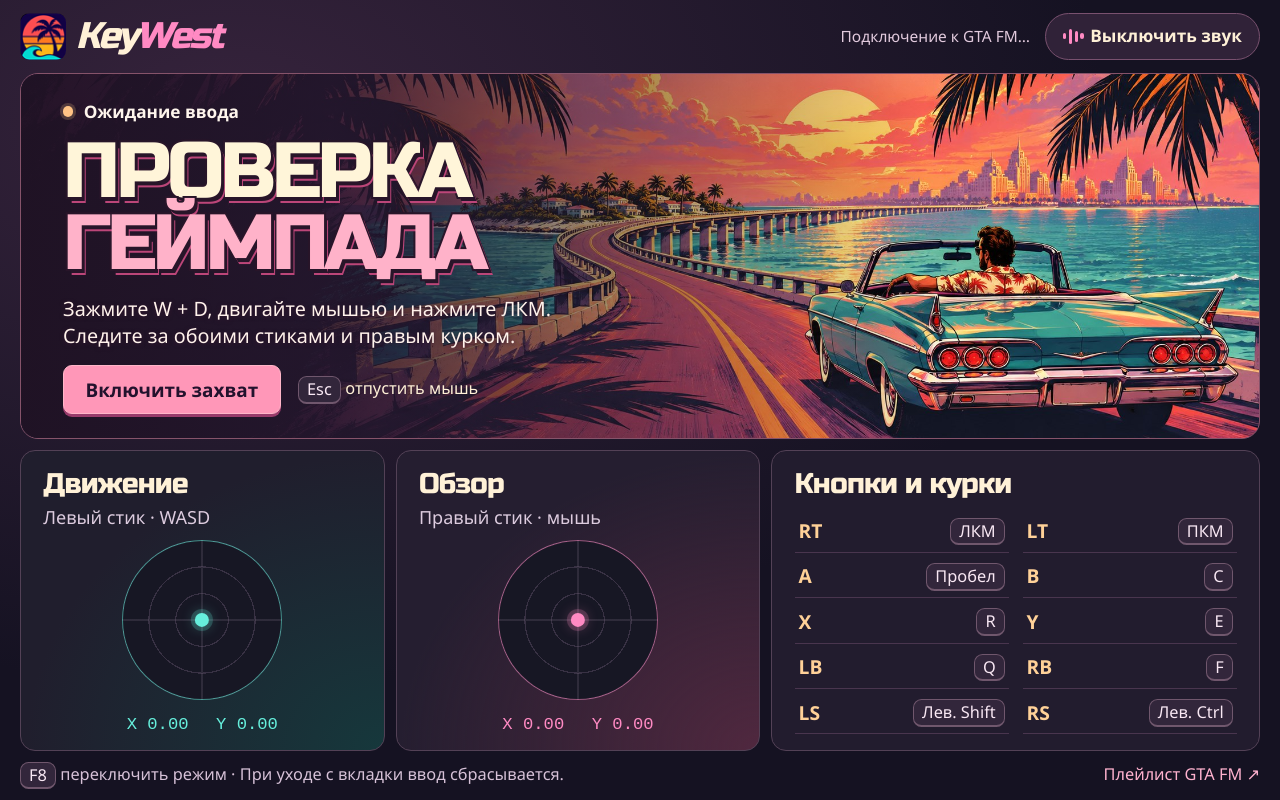
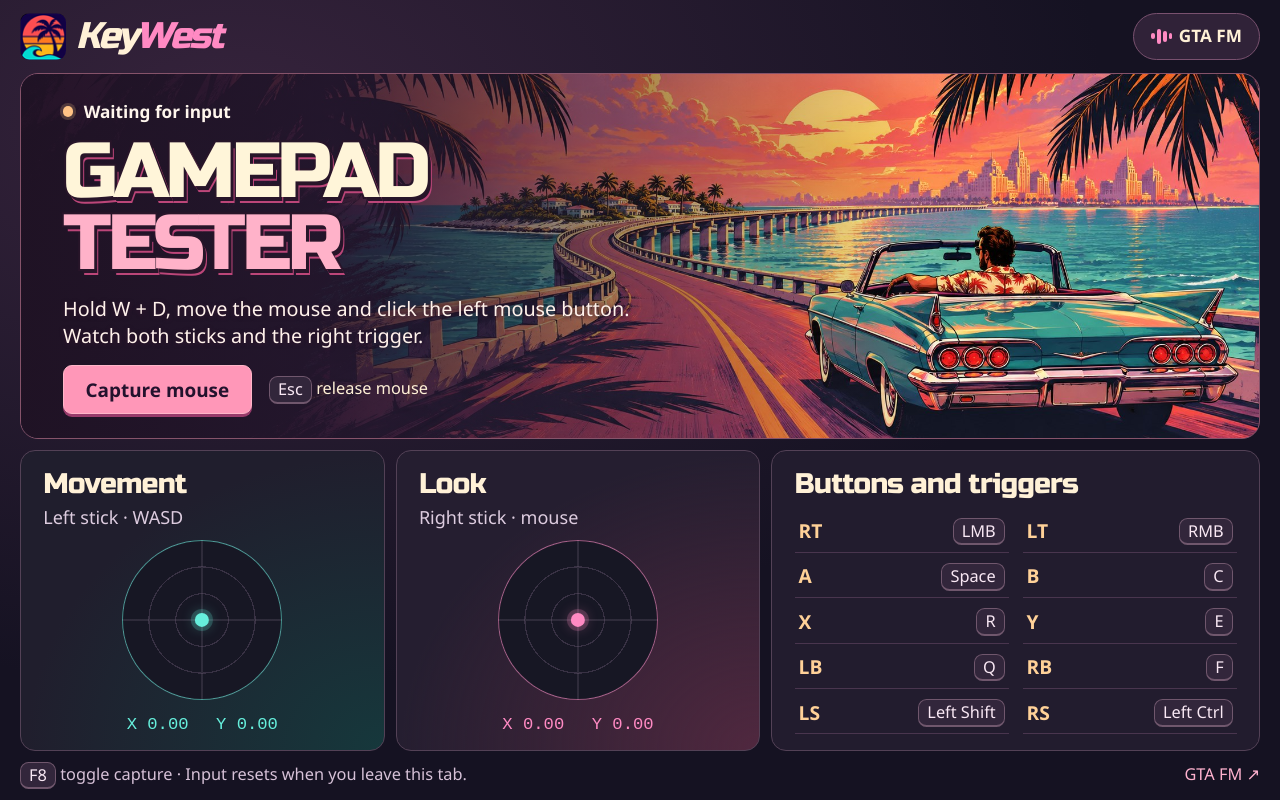
Before and after one commit to gagarinbefree/KeyWASD, a website built with Vite: page index.html in a window 1280 px wide. Built offline with nearby package versions, Linux system fonts and the light colour scheme.

Commit message:
Localize the gamepad tester and simplify the GTA FM control

```diff
--- a/index.html
+++ b/index.html
@@ -1,10 +1,10 @@
 <!doctype html>
-<html lang="ru" data-theme="sunset">
+<html lang="en" data-theme="sunset">
   <head>
     <meta charset="UTF-8">
     <meta name="viewport" content="width=device-width, initial-scale=1">
     <meta name="theme-color" content="#171126">
-    <title>KeyWest · Проверка геймпада</title>
+    <title data-i18n="pageTitle">KeyWest · Gamepad tester</title>
     <link rel="icon" type="image/png" href="/icons/keywest-32.png">
     <link rel="stylesheet" href="/src/styles.css">
   </head>
@@ -13,21 +13,20 @@
       <header class="masthead">
         <div class="brand" aria-label="KeyWest"><img src="/icons/keywest-48.png" width="40" height="40" alt=""><span>Key<span>West</span></span></div>
         <div class="radio-strip">
-          <small id="music-status" role="status">Подключение к GTA FM…</small>
-          <button type="button" id="sound" class="btn btn-sm sound-button">
+          <button type="button" id="sound" data-i18n-label="radioSound" aria-label="GTA FM sound" aria-pressed="true" class="btn btn-sm sound-button">
             <span class="sound-bars" aria-hidden="true"><i></i><i></i><i></i><i></i></span>
-            <span id="sound-label">Выключить звук</span>
+            <span>GTA FM</span>
           </button>
         </div>
       </header>
       <section class="poster" aria-labelledby="title">
         <div class="poster-content">
-          <p class="connection" id="connection" role="status">Ожидание ввода</p>
-          <h1 id="title">Проверка<br><span>геймпада</span></h1>
-          <p class="directions">Зажмите W + D, двигайте мышью и нажмите ЛКМ.<br class="wide-only"> Следите за обоими стиками и правым курком.</p>
+          <p class="connection" id="connection" role="status" data-i18n="waiting">Waiting for input</p>
+          <h1 id="title"><span data-i18n="headingFirst">Gamepad</span><br><span data-i18n="headingSecond">tester</span></h1>
+          <p class="directions"><span data-i18n="instructions">Hold W + D, move the mouse and click the left mouse button.</span><br class="wide-only"> <span data-i18n="watchSticks">Watch both sticks and the right trigger.</span></p>
           <div class="capture-controls">
-            <button type="button" id="capture" class="btn capture">Включить захват</button>
-            <span><kbd class="kbd kbd-sm">Esc</kbd> отпустить мышь</span>
+            <button type="button" id="capture" class="btn capture" data-i18n="capture">Capture mouse</button>
+            <span><kbd class="kbd kbd-sm">Esc</kbd> <span data-i18n="releaseMouse">release mouse</span></span>
           </div>
           <p id="error" role="alert"></p>
         </div>
@@ -35,25 +34,25 @@
       <div class="console-grid">
         <section class="card instrument move">
           <div class="card-body">
-            <h2>Движение</h2><p>Левый стик · WASD</p>
+            <h2 data-i18n="movement">Movement</h2><p data-i18n="moveHint">Left stick · WASD</p>
             <div class="dial" aria-hidden="true"><i id="left-dot"></i></div>
-            <output id="left-value" aria-label="Координаты левого стика">X 0.00　 Y 0.00</output>
+            <output id="left-value" data-i18n-label="leftCoords" aria-label="Left stick coordinates">X 0.00　 Y 0.00</output>
           </div>
         </section>
         <section class="card instrument look">
           <div class="card-body">
-            <h2>Обзор</h2><p>Правый стик · мышь</p>
+            <h2 data-i18n="look">Look</h2><p data-i18n="lookHint">Right stick · mouse</p>
             <div class="dial" aria-hidden="true"><i id="right-dot"></i></div>
-            <output id="right-value" aria-label="Координаты правого стика">X 0.00　 Y 0.00</output>
+            <output id="right-value" data-i18n-label="rightCoords" aria-label="Right stick coordinates">X 0.00　 Y 0.00</output>
           </div>
         </section>
         <section class="card bindings-card">
-          <div class="card-body"><h2>Кнопки и курки</h2><div id="buttons" class="binding-grid"></div></div>
+          <div class="card-body"><h2 data-i18n="bindings">Buttons and triggers</h2><div id="buttons" class="binding-grid"></div></div>
         </section>
       </div>
       <footer>
-        <span><kbd class="kbd kbd-sm">F8</kbd> переключить режим · При уходе с вкладки ввод сбрасывается.</span>
-        <a href="https://open.spotify.com/playlist/37i9dQZF1DX6RSJAsEDz7H" rel="noopener noreferrer" target="_blank">Плейлист GTA FM ↗</a>
+        <span><kbd class="kbd kbd-sm">F8</kbd> <span data-i18n="footerHint">toggle capture · Input resets when you leave this tab.</span></span>
+        <a href="https://open.spotify.com/playlist/37i9dQZF1DX6RSJAsEDz7H" rel="noopener noreferrer" target="_blank" data-i18n-label="playlist" aria-label="Open the GTA FM playlist">GTA FM ↗</a>
       </footer>
     </main>
     <iframe id="spotify-player" title="GTA FM" allow="autoplay; encrypted-media" hidden></iframe>
--- /dev/null
+++ b/public/_locales/en/messages.json
@@ -0,0 +1,30 @@
+{
+  "extensionDescription": { "message": "Map your keyboard and mouse to a virtual gamepad and test the controls locally." },
+  "actionTitle": { "message": "Open the KeyWest gamepad tester" },
+  "pageTitle": { "message": "KeyWest · Gamepad tester" },
+  "headingFirst": { "message": "Gamepad" },
+  "headingSecond": { "message": "tester" },
+  "instructions": { "message": "Hold W + D, move the mouse and click the left mouse button." },
+  "watchSticks": { "message": "Watch both sticks and the right trigger." },
+  "waiting": { "message": "Waiting for input" },
+  "capture": { "message": "Capture mouse" },
+  "active": { "message": "Capture enabled" },
+  "captured": { "message": "Mouse captured" },
+  "releaseMouse": { "message": "release mouse" },
+  "captureError": { "message": "Mouse capture is unavailable. Select this tab and try again." },
+  "movement": { "message": "Movement" },
+  "moveHint": { "message": "Left stick · WASD" },
+  "look": { "message": "Look" },
+  "lookHint": { "message": "Right stick · mouse" },
+  "leftCoords": { "message": "Left stick coordinates" },
+  "rightCoords": { "message": "Right stick coordinates" },
+  "bindings": { "message": "Buttons and triggers" },
+  "mouseLeft": { "message": "LMB" },
+  "mouseRight": { "message": "RMB" },
+  "space": { "message": "Space" },
+  "shift": { "message": "Left Shift" },
+  "ctrl": { "message": "Left Ctrl" },
+  "footerHint": { "message": "toggle capture · Input resets when you leave this tab." },
+  "playlist": { "message": "Open the GTA FM playlist" },
+  "radioSound": { "message": "GTA FM sound" }
+}
--- /dev/null
+++ b/public/_locales/ru/messages.json
@@ -0,0 +1,30 @@
+{
+  "extensionDescription": { "message": "Управление с клавиатуры и мыши и локальная проверка виртуального геймпада." },
+  "actionTitle": { "message": "Открыть стенд KeyWest" },
+  "pageTitle": { "message": "KeyWest · Проверка геймпада" },
+  "headingFirst": { "message": "Проверка" },
+  "headingSecond": { "message": "геймпада" },
+  "instructions": { "message": "Зажмите W + D, двигайте мышью и нажмите ЛКМ." },
+  "watchSticks": { "message": "Следите за обоими стиками и правым курком." },
+  "waiting": { "message": "Ожидание ввода" },
+  "capture": { "message": "Включить захват" },
+  "active": { "message": "Захват включён" },
+  "captured": { "message": "Мышь захвачена" },
+  "releaseMouse": { "message": "отпустить мышь" },
+  "captureError": { "message": "Захват мыши недоступен. Выберите эту вкладку и повторите попытку." },
+  "movement": { "message": "Движение" },
+  "moveHint": { "message": "Левый стик · WASD" },
+  "look": { "message": "Обзор" },
+  "lookHint": { "message": "Правый стик · мышь" },
+  "leftCoords": { "message": "Координаты левого стика" },
+  "rightCoords": { "message": "Координаты правого стика" },
+  "bindings": { "message": "Кнопки и курки" },
+  "mouseLeft": { "message": "ЛКМ" },
+  "mouseRight": { "message": "ПКМ" },
+  "space": { "message": "Пробел" },
+  "shift": { "message": "Лев. Shift" },
+  "ctrl": { "message": "Лев. Ctrl" },
+  "footerHint": { "message": "переключить режим · При уходе с вкладки ввод сбрасывается." },
+  "playlist": { "message": "Открыть плейлист GTA FM" },
+  "radioSound": { "message": "Звук GTA FM" }
+}
--- /dev/null
+++ b/src/i18n.ts
@@ -0,0 +1,35 @@
+import en from '../public/_locales/en/messages.json' with { type: 'json' }
+import ru from '../public/_locales/ru/messages.json' with { type: 'json' }
+
+const catalogs = { en, ru }
+
+// Regional identifiers assigned to RU in the IANA time zone database.
+const russianZones = new Set([
+  'Europe/Kaliningrad', 'Europe/Moscow', 'Europe/Kirov', 'Europe/Volgograd',
+  'Europe/Astrakhan', 'Europe/Saratov', 'Europe/Ulyanovsk', 'Europe/Samara',
+  'Asia/Yekaterinburg', 'Asia/Omsk', 'Asia/Novosibirsk', 'Asia/Barnaul', 'Asia/Tomsk',
+  'Asia/Novokuznetsk', 'Asia/Krasnoyarsk', 'Asia/Irkutsk', 'Asia/Chita', 'Asia/Yakutsk',
+  'Asia/Khandyga', 'Asia/Vladivostok', 'Asia/Ust-Nera', 'Asia/Magadan', 'Asia/Sakhalin',
+  'Asia/Srednekolymsk', 'Asia/Kamchatka', 'Asia/Anadyr', 'W-SU'
+])
+
+/** Selects the page language from local region signals without a network request. */
+export function pageLanguage(timeZone: string | undefined, locale: string) {
+  if (timeZone && russianZones.has(timeZone)) return 'ru'
+  if (timeZone?.includes('/') && !timeZone.startsWith('Etc/')) return 'en'
+  return new Intl.Locale(locale).region === 'RU' ? 'ru' : 'en'
+}
+
+/** Localizes static page elements and returns the same catalog for runtime controls. */
+export function localizePage(doc: Document, language: keyof typeof catalogs) {
+  const catalog = catalogs[language]
+  doc.documentElement.lang = language
+  for (const node of doc.querySelectorAll<HTMLElement>('[data-i18n], [data-i18n-label]')) {
+    const key = node.dataset.i18n ?? node.dataset.i18nLabel
+    if (!key || !Object.hasOwn(catalog, key)) throw new Error('Missing translation: ' + key)
+    const { message } = catalog[key as keyof typeof catalog]
+    if (node.dataset.i18nLabel) node.setAttribute('aria-label', message)
+    else node.textContent = message
+  }
+  return catalog
+}
--- a/src/styles.css
+++ b/src/styles.css
@@ -41,7 +41,7 @@ body {
 .brand img { width: 2.7rem; height: 2.7rem; border-radius: .55rem; }
 .brand > span > span { color: var(--pink); }
 .radio-strip { gap: .85rem; }
-#music-status { font-size: .9rem; color: #e2cadd; }
+.sound-button[aria-pressed="false"] .sound-bars { opacity: .45; }
 .sound-button { color: var(--cream); background: #302238; border: 1px solid #79516f; box-shadow: none; border-radius: 99px; padding-inline: 1rem; font-size: 1rem; height: max(44px, 2.7rem); }
 .sound-button:hover { background: #493149; }
 .sound-bars { display: inline-flex; height: 1.1rem; align-items: center; gap: .14rem; }
@@ -59,7 +59,7 @@ body {
 .connection::before { content: ""; border-radius: 50%; width: .6rem; height: .6rem; background: #ffc385; box-shadow: 0 0 0 3px #ffca8833; }
 .connection[data-active="true"]::before { background: var(--aqua); box-shadow: 0 0 0 3px #47ead94a; }
 h1 { font: 400 clamp(2.75rem, min(6.1vw, 10.5dvh), 6.5rem)/.93 "Russo One", Impact, sans-serif; letter-spacing: -.052em; text-transform: uppercase; margin: .65rem 0 .8rem; color: #fff5d9; -webkit-text-stroke: 4px #281529; paint-order: stroke fill; text-shadow: 3px 4px #281529, 4px 6px #bc4679; }
-h1 span { color: #ffb2c9; }
+h1 span:last-child { color: #ffb2c9; }
 .directions { color: #fff2eb; max-width: 37em; line-height: 1.38; font-size: 1.15rem; text-shadow: 0 1px 4px #32152d; }
 .capture-controls { flex-wrap: wrap; gap: .7rem 1rem; margin-top: .95rem; }
 .capture-controls > span, footer { font-size: .95rem; }
@@ -104,7 +104,6 @@ button:focus-visible, a:focus-visible { outline: 3px solid var(--aqua); outline-
 @media (max-width: 38rem) {
   .masthead { flex-wrap: wrap; gap: .5rem 1rem; padding-block: .4rem 0; }
   .brand { font-size: 1.8rem; }
-  .radio-strip { flex: 1 1 16rem; justify-content: space-between; }
   .poster { background-position: 68% center; }
   .poster::before { background: linear-gradient(0deg,#24192aed 0%,#27172ecb 50%,#24152a2e 100%); }
   .poster-content { padding: clamp(2.25rem, 7dvh, 5rem) 1rem 1.25rem; }
--- a/src/tester.ts
+++ b/src/tester.ts
@@ -1,5 +1,6 @@
 import { controllerName, installController } from './controller.ts'
-import { installSpotify, type MusicState } from './spotify.ts'
+import { installSpotify } from './spotify.ts'
+import { localizePage, pageLanguage } from './i18n.ts'
 
 /** Returns a required element of the packaged test page. */
 function element(id: string) {
@@ -8,24 +9,15 @@ function element(id: string) {
   return node
 }
 
+const language = pageLanguage(Intl.DateTimeFormat().resolvedOptions().timeZone, navigator.language)
+const strings = localizePage(document, language)
 const captureButton = element('capture') as HTMLButtonElement
 const errorMessage = element('error')
 const soundButton = element('sound') as HTMLButtonElement
-const soundLabel = element('sound-label')
-const musicStatus = element('music-status')
-const messages: Record<MusicState, string> = {
-  loading: 'Подключение к GTA FM…',
-  starting: 'Запуск GTA FM…',
-  playing: 'GTA FM',
-  off: 'Звук выключен',
-  blocked: 'Нажмите для звука',
-  error: 'GTA FM недоступно'
-}
 const player = installSpotify(window, element('spotify-player') as HTMLIFrameElement, state => {
   const enabled = state === 'playing' || state === 'starting' || state === 'loading'
   soundButton.dataset.state = state
-  soundLabel.textContent = enabled ? 'Выключить звук' : 'Включить звук'
-  musicStatus.textContent = messages[state]
+  soundButton.setAttribute('aria-pressed', String(enabled))
 })
 soundButton.addEventListener('click', () => player.toggle())
 function unlockMusic(event: Event) {
@@ -40,19 +32,19 @@ captureButton.addEventListener('click', async () => {
   try {
     await capture(document.documentElement)
   } catch {
-    errorMessage.textContent = 'Захват мыши недоступен. Выберите эту вкладку и повторите попытку.'
+    errorMessage.textContent = strings.captureError.message
   }
 })
 
 const bindings = [
-  [7, 'RT · ЛКМ'], [6, 'LT · ПКМ'], [0, 'A · Пробел'], [1, 'B · C'], [2, 'X · R'],
-  [3, 'Y · E'], [4, 'LB · Q'], [5, 'RB · F'], [10, 'LS · Лев. Shift'], [11, 'RS · Лев. Ctrl']
+  [7, 'RT', strings.mouseLeft.message], [6, 'LT', strings.mouseRight.message], [0, 'A', strings.space.message],
+  [1, 'B', 'C'], [2, 'X', 'R'], [3, 'Y', 'E'], [4, 'LB', 'Q'], [5, 'RB', 'F'],
+  [10, 'LS', strings.shift.message], [11, 'RS', strings.ctrl.message]
 ] as const
 const container = element('buttons')
-const labels = bindings.map(([index, text]) => {
+const labels = bindings.map(([index, control, key]) => {
   const label = document.createElement('span')
   label.className = 'binding'
-  const [control, key] = text.split(' · ')
   const symbol = document.createElement('b')
   symbol.textContent = control
   const shortcut = document.createElement('kbd')
@@ -71,9 +63,9 @@ function render() {
   const active = Boolean(pad)
   if (status.dataset.active !== String(active)) {
     status.dataset.active = String(active)
-    status.textContent = active ? 'Захват включён' : 'Ожидание ввода'
+    status.textContent = active ? strings.active.message : strings.waiting.message
     captureButton.disabled = active
-    captureButton.textContent = active ? 'Мышь захвачена' : 'Включить захват'
+    captureButton.textContent = active ? strings.captured.message : strings.capture.message
   }
   for (const [index, { dot, value }] of dials.entries()) {
     const x = pad?.axes[index * 2] ?? 0
--- a/tsconfig.json
+++ b/tsconfig.json
@@ -3,6 +3,7 @@
     "target": "ES2022",
     "module": "ESNext",
     "moduleResolution": "Bundler",
+    "resolveJsonModule": true,
     "allowImportingTsExtensions": true,
     "lib": ["ES2022", "DOM", "DOM.Iterable"],
     "strict": true,
```
Also changed, not shown: tests/i18n.test.mjs (added, +30 -0 lines), README.md, public/manifest.json.
